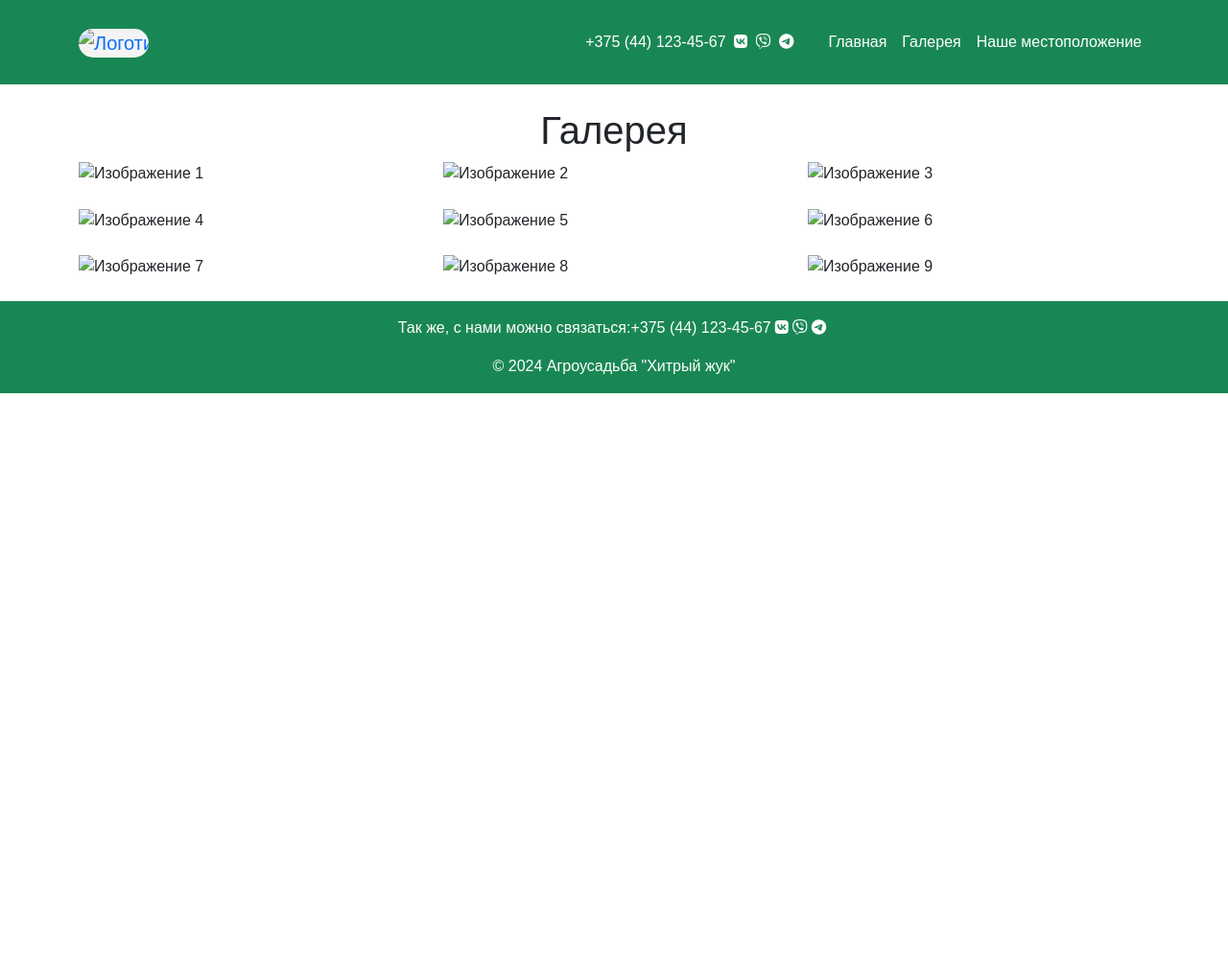
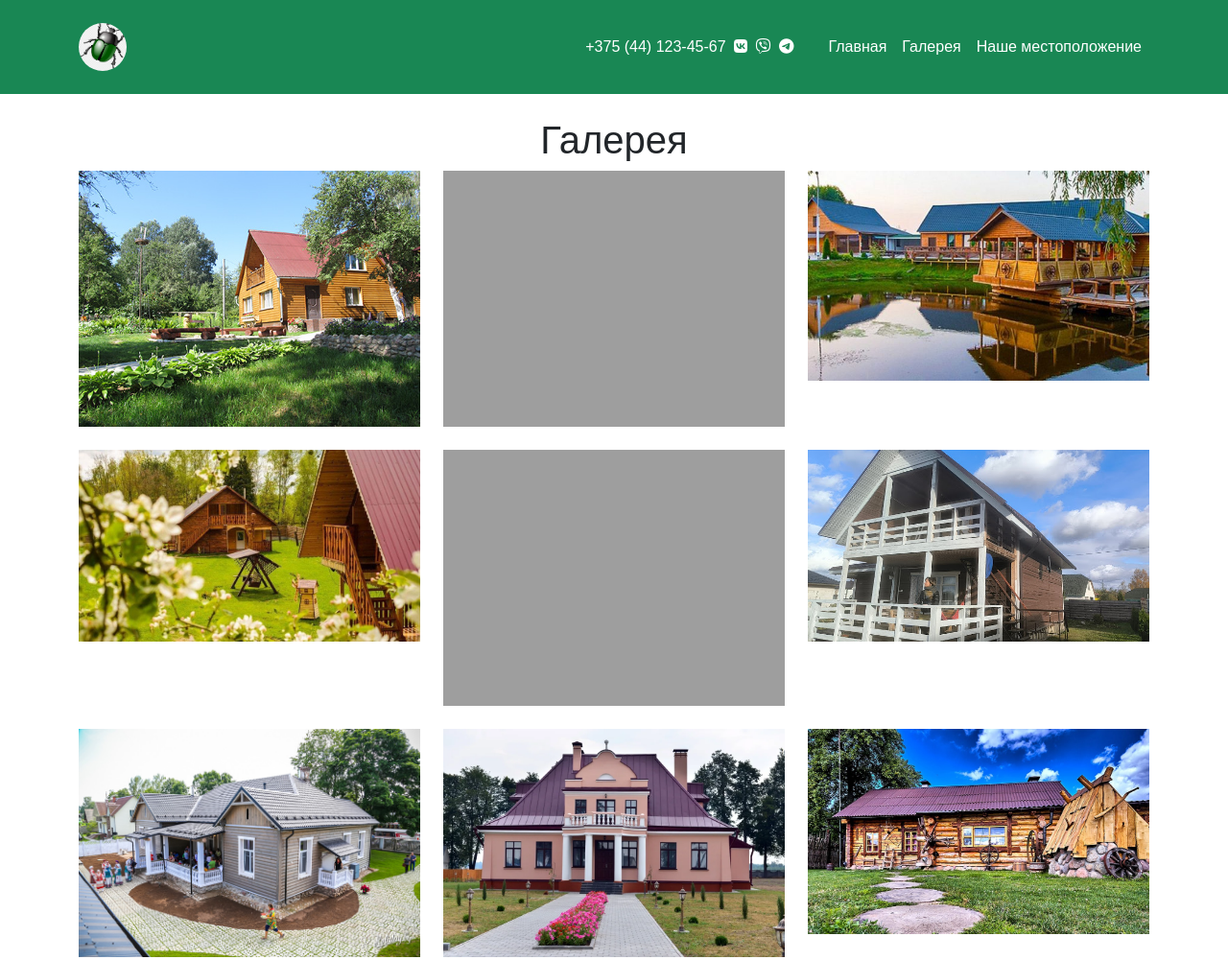
Before and after one commit to olegzig/RPI, a plain HTML site: page gallery.html in a window 1280 px wide. Shown: the top 1001 px of the page at 96% size. Before the commit the page ends 800 px from the top, so only its background shows below. Drawn offline with nearby package versions, Linux system fonts and the light colour scheme; the site is published under a folder, as on GitHub Pages, so addresses that start at the root find nothing.

Commit message:
gallery fix

```diff
--- a/gallery.html
+++ b/gallery.html
@@ -14,7 +14,7 @@
     <header class="bg-success text-white py-3">
         <nav class="navbar navbar-dark navbar-expand-lg container d-flex justify-content-between align-items-center">
             <div class="logo navbar-brand p-0 me-lg-1 me-0">
-                <a href="index.html"><img src="/Images/logo.png" alt="Логотип" style="max-height: 50px;"></a>
+                <a href="index.html"><img src="Images/logo.png" alt="Логотип" style="max-height: 50px;"></a>
             </div>
             <div class="contacts me-lg-4">
                 <a href="#" class="text-white me-1">+375 (44) 123-45-67</span>
@@ -46,31 +46,31 @@
         <h1 class="text-center">Галерея</h1>
         <div class="row">
             <div class="col-md-4 col-sm-6 mb-4">
-                <img src="/Images/gallery/1.png" class="img-fluid" alt="Изображение 1">
+                <img src="Images/gallery/1.png" class="img-fluid" alt="Изображение 1">
             </div>
             <div class="col-md-4 col-sm-6 mb-4">
-                <img src="/Images/gallery/2.png" class="img-fluid" alt="Изображение 2">
+                <img src="Images/gallery/2.png" class="img-fluid" alt="Изображение 2">
             </div>
             <div class="col-md-4 col-sm-6 mb-4">
-                <img src="/Images/gallery/3.png" class="img-fluid" alt="Изображение 3">
+                <img src="Images/gallery/3.png" class="img-fluid" alt="Изображение 3">
             </div>
             <div class="col-md-4 col-sm-6 mb-4">
-                <img src="/Images/gallery/4.png" class="img-fluid" alt="Изображение 4">
+                <img src="Images/gallery/4.png" class="img-fluid" alt="Изображение 4">
             </div>
             <div class="col-md-4 col-sm-6 mb-4">
-                <img src="/Images/gallery/5.png" class="img-fluid" alt="Изображение 5">
+                <img src="Images/gallery/5.png" class="img-fluid" alt="Изображение 5">
             </div>
             <div class="col-md-4 col-sm-6 mb-4">
-                <img src="/Images/gallery/6.png" class="img-fluid" alt="Изображение 6">
+                <img src="Images/gallery/6.png" class="img-fluid" alt="Изображение 6">
             </div>
             <div class="col-md-4 col-sm-6 mb-4">
-                <img src="/Images/gallery/7.png" class="img-fluid" alt="Изображение 7">
+                <img src="Images/gallery/7.png" class="img-fluid" alt="Изображение 7">
             </div>
             <div class="col-md-4 col-sm-6 mb-4">
-                <img src="/Images/gallery/8.png" class="img-fluid" alt="Изображение 8">
+                <img src="Images/gallery/8.png" class="img-fluid" alt="Изображение 8">
             </div>
             <div class="col-md-4 col-sm-6 mb-4">
-                <img src="/Images/gallery/9.png" class="img-fluid" alt="Изображение 9">
+                <img src="Images/gallery/9.png" class="img-fluid" alt="Изображение 9">
             </div>
         </div>
     </main>
```
Also changed, not shown: index.html (+1 -1 lines), maps.html (+1 -1 lines).
